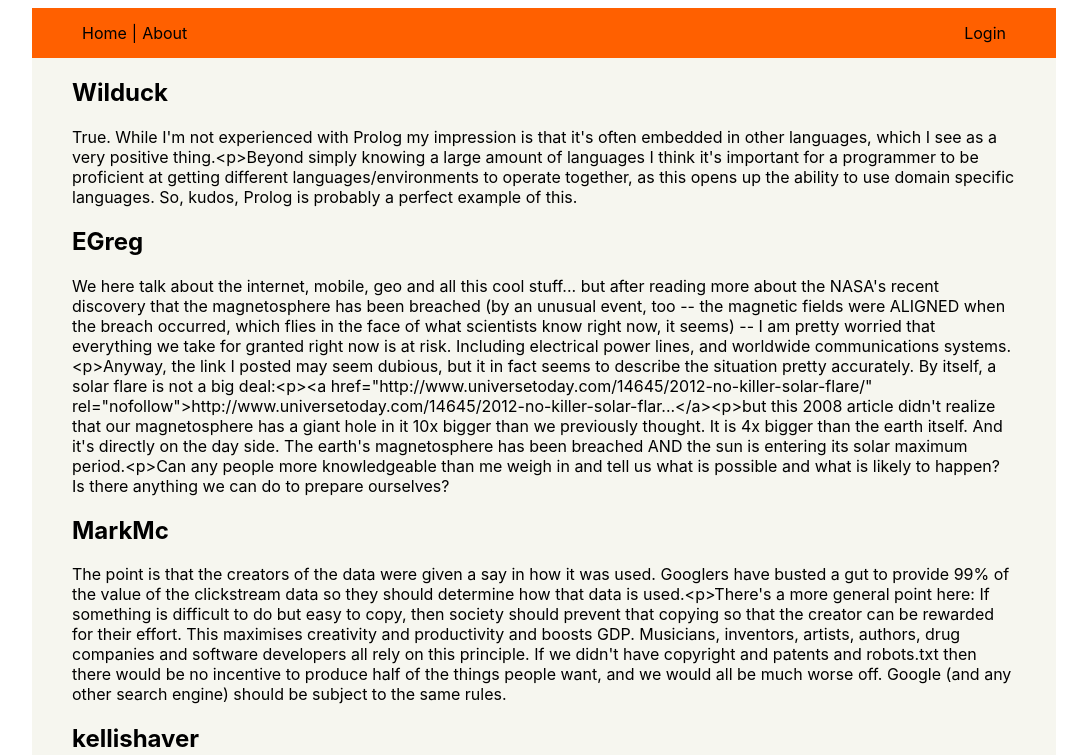
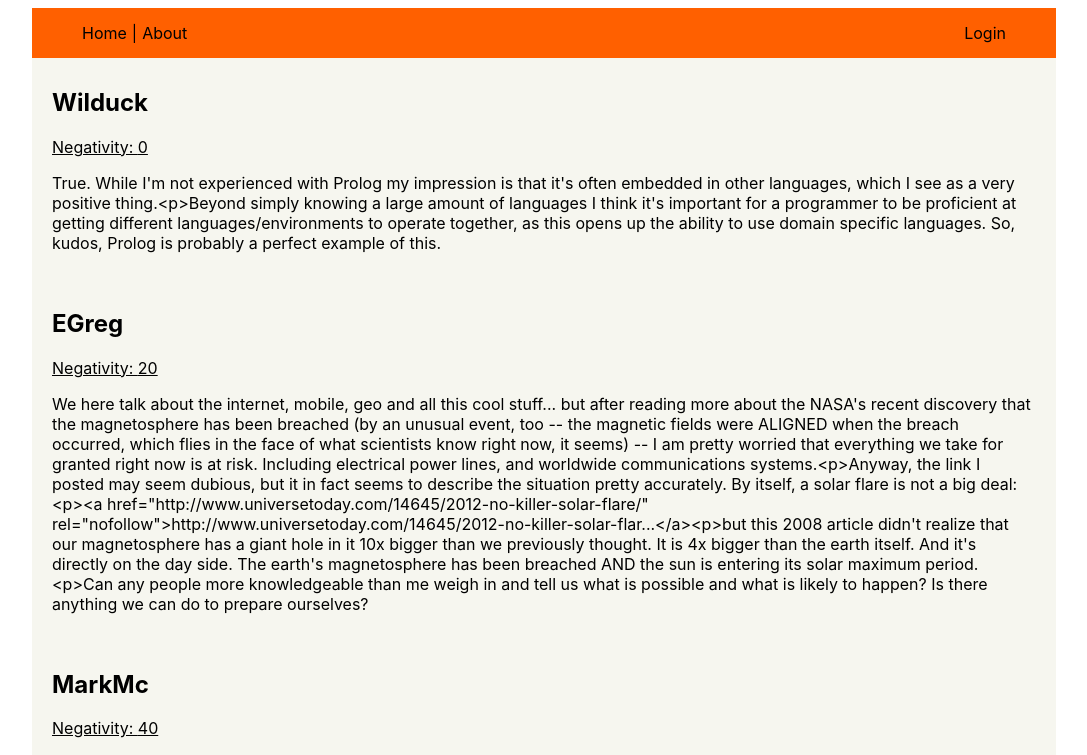
Before and after one commit to Build-Week-Hacker-News-Salt-1/Front-end, a React (Create React App) app in the folder salty-news/: page / in a window 1280 px wide. Shown: the top 755 px of the page, without its empty margins (96-1183 px from the left). Built offline with nearby package versions, Linux system fonts and the light colour scheme.

Commit message:
Display negativity score and add some style

```diff
--- a/salty-news/src/components/Comments.js
+++ b/salty-news/src/components/Comments.js
@@ -1,13 +1,22 @@
 import React, {useState, useEffect} from "react";
+import styled from 'styled-components';
+
+let StyledComment = styled.div`
+  padding: 10px 20px;
+  &:hover {
+    background: #e3e3d0;
+  }
+`;
 
 const Comments = ({feed, savedComments, setSavedComments}) => {
   //console.log(props);
   return (
-    <div>
+    <div style={{margin: "0"}}>
       {feed.map(comment => {
         return (
-          <div key={comment.id}>
+          <StyledComment key={comment.id}>
             <h2>{comment.by}</h2>
+            <p style={{textDecoration: "underline"}}>Negativity: {comment.saltiness}</p>
             <p>{comment.text}</p>
             { localStorage.getItem("token") && (
               savedComments.includes(comment.id)
@@ -22,7 +31,7 @@ const Comments = ({feed, savedComments, setSavedComments}) => {
                 setSavedComments([...savedComments, comment.id])
               }}>Save</button>
             )}
-          </div>
+          </StyledComment>
         );
       })}
     </div>
--- a/salty-news/src/components/HomePage.js
+++ b/salty-news/src/components/HomePage.js
@@ -12,7 +12,7 @@ const HomePage = ({feed, savedComments, setSavedComments}) => {
     <div style={{background: "#f6f6ef"}}>
       <Header />
 
-      <div style={{margin: "0 40px"}}>
+      <div>
         <Comments feed={feed}
           savedComments={savedComments}
           setSavedComments={setSavedComments}/>
```
